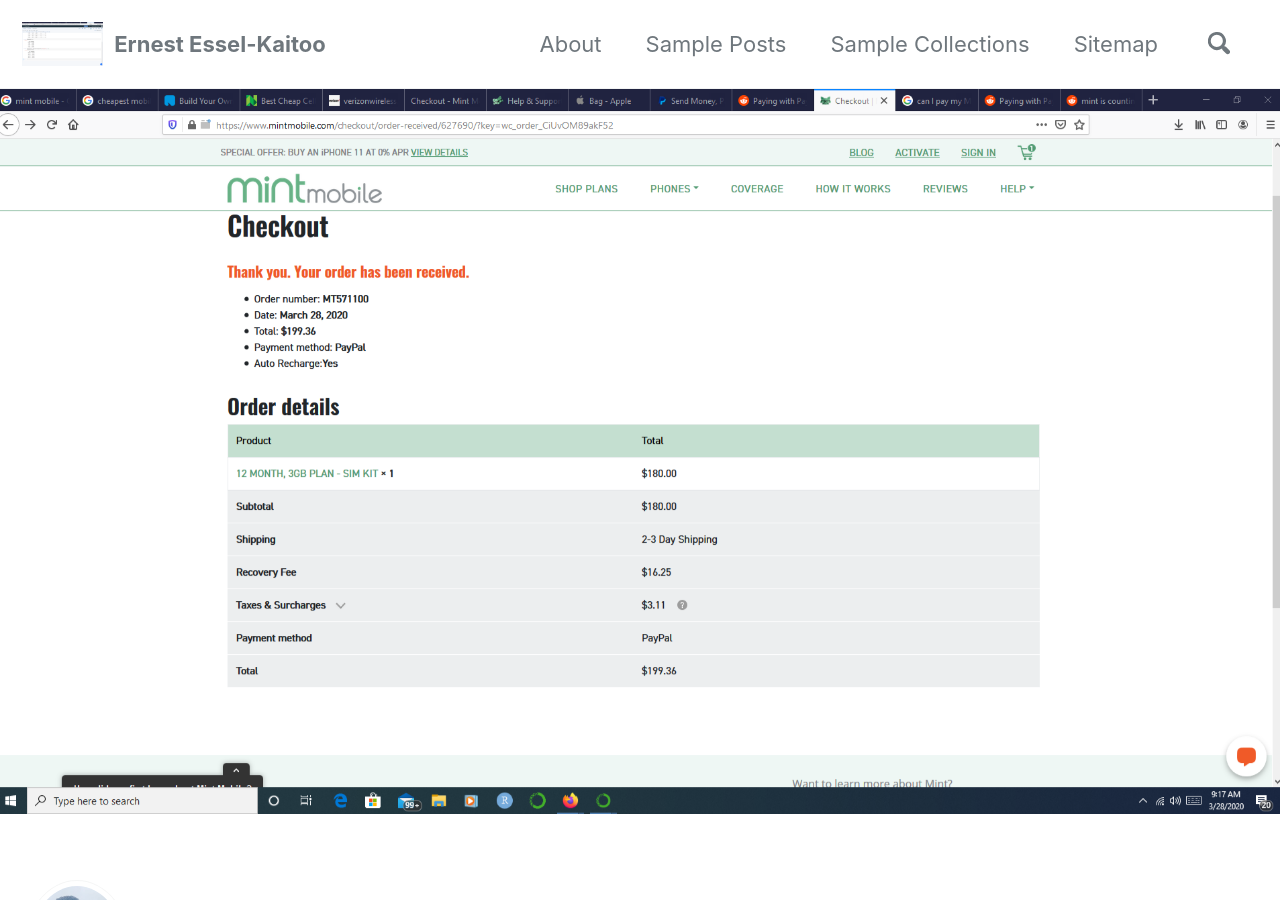
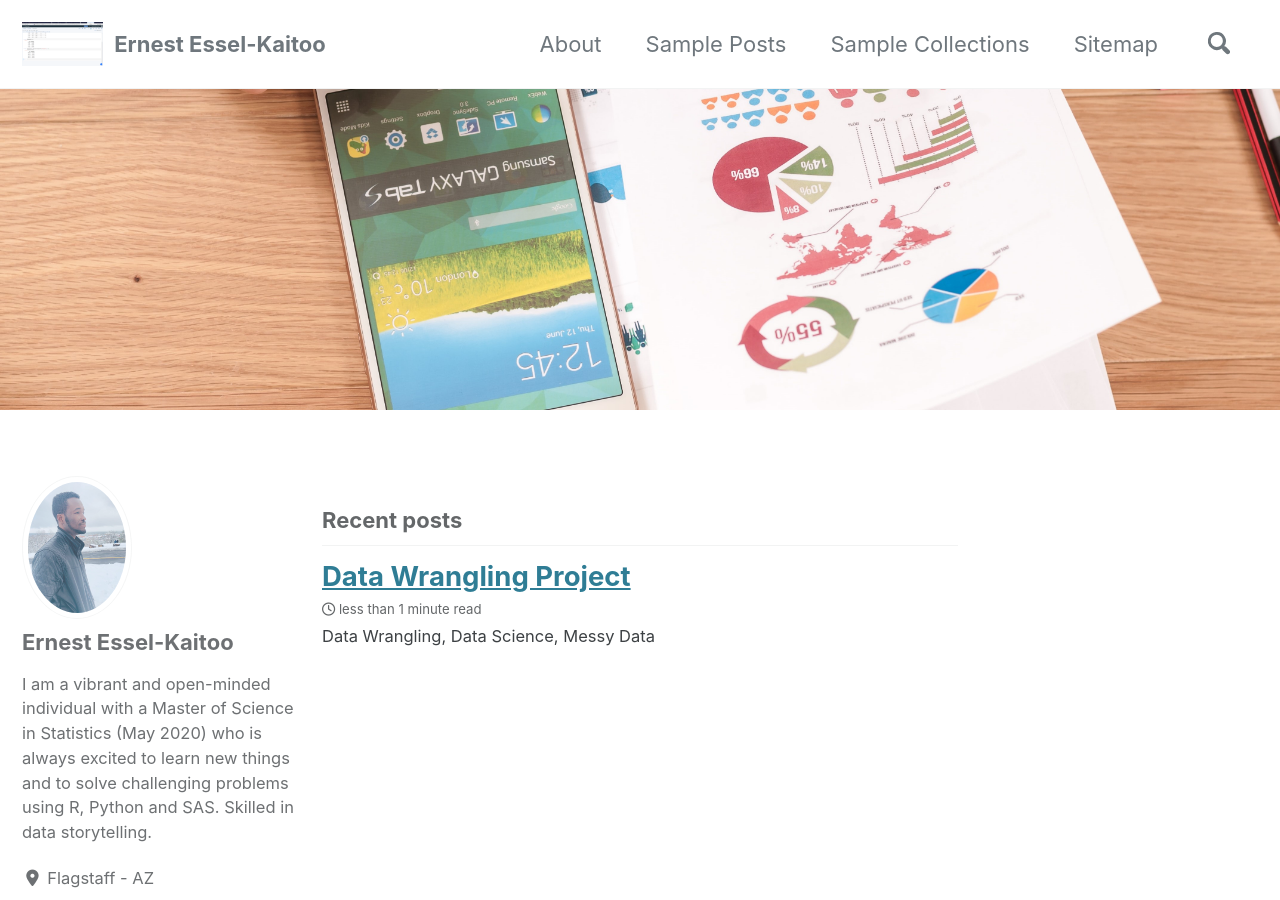
Before and after one commit to ernestesselk2/ernestesselkaitoo.github.io, a Jekyll site: the page built from index.html, in a window 1280 px wide and 900 px high. Built offline with Jekyll 4.4.1, drawn with Linux system fonts in a browser that asks for light colours; cached includes are drawn as plain includes; nearby versions of some CDN libraries; the list of posts is cut into pages by our own code.

Commit message:
My Second Commit for hompage

```diff
--- a/index.html
+++ b/index.html
@@ -2,5 +2,5 @@
 layout: home
 author_profile: true
 header:
-  image: "/images/MintMobile.PNG"
+  image: "/images/homepage.jpg"
 ---
```
Also changed, not shown: images/homepage.jpg (added).
